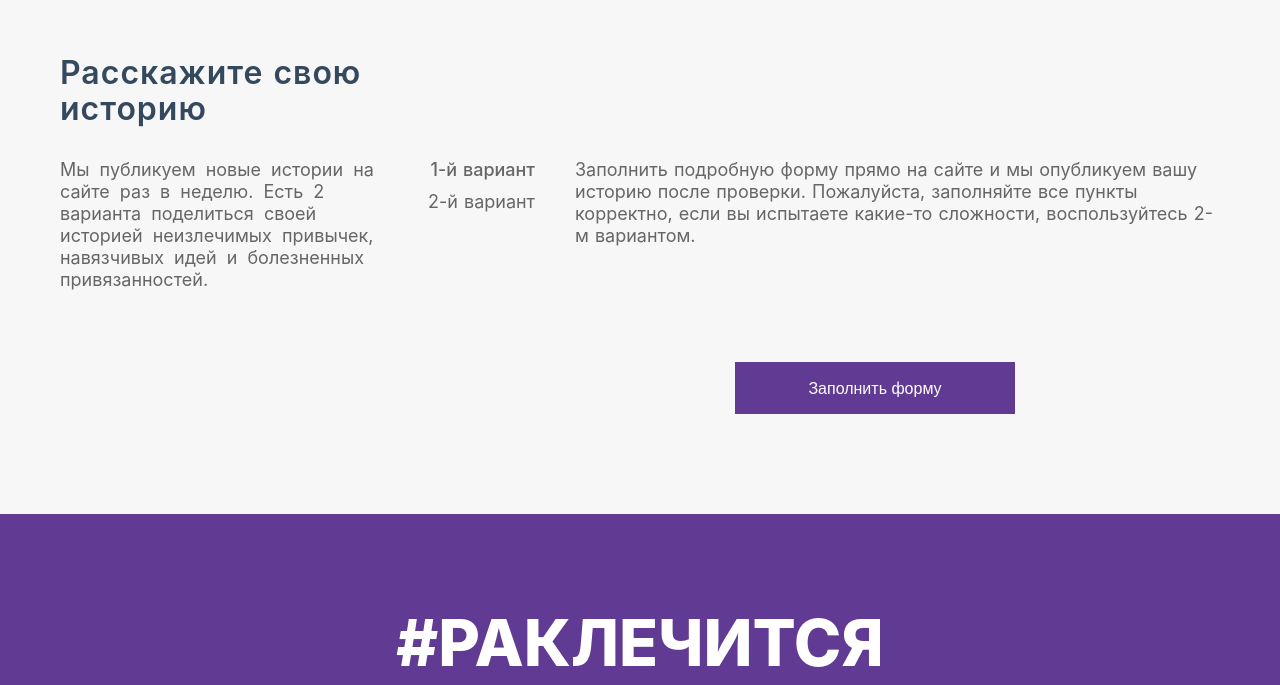
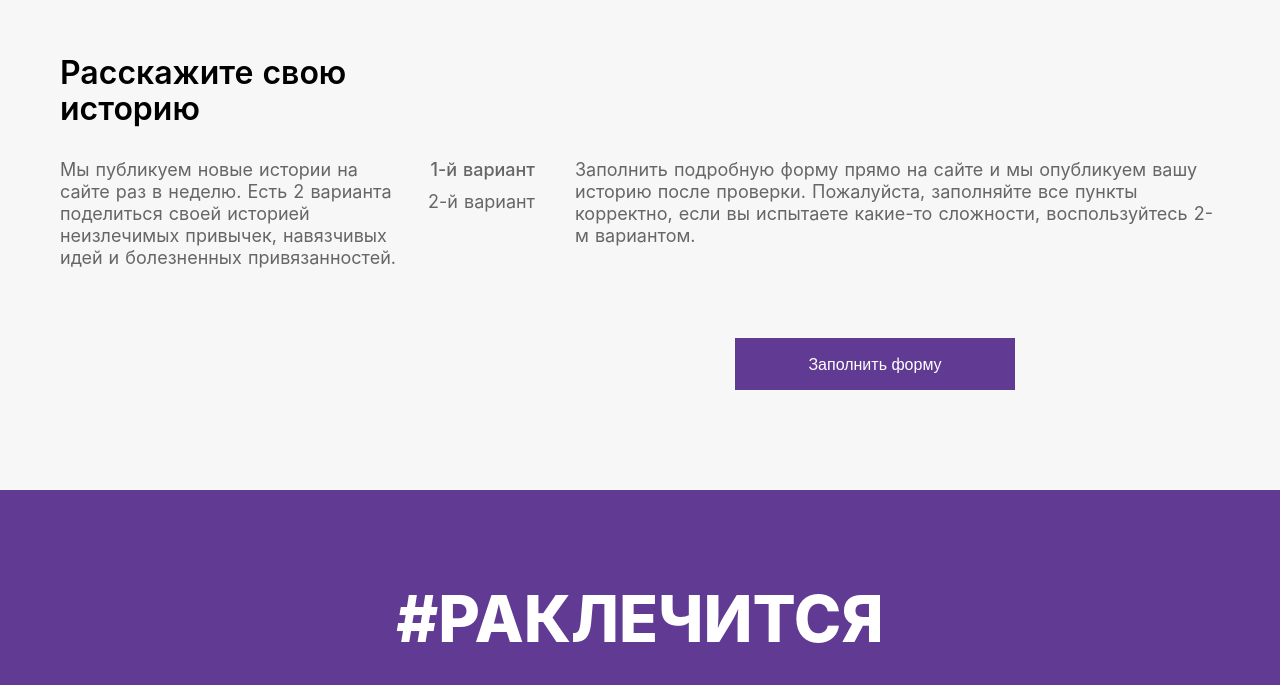
Before and after one commit to rak-lechitsya/project, a Nuxt app: page / in a window 1280 px wide. Shown: the part 115-800 px from the top of the page. Built offline with nearby package versions, Linux system fonts and the light colour scheme.

Commit message:
fix colors

```diff
--- a/pages/index.vue
+++ b/pages/index.vue
@@ -16,37 +16,5 @@
 };
 </script>
 
-<style scoped></style>
-
-<style>
-.container {
-  margin: 0 auto;
-  min-height: 100vh;
-  display: flex;
-  justify-content: center;
-  align-items: center;
-  text-align: center;
-}
-
-.title {
-  font-family: 'Quicksand', 'Source Sans Pro', -apple-system, BlinkMacSystemFont,
-    'Segoe UI', Roboto, 'Helvetica Neue', Arial, sans-serif;
-  display: block;
-  font-weight: 300;
-  font-size: 100px;
-  color: #35495e;
-  letter-spacing: 1px;
-}
-
-.subtitle {
-  font-weight: 300;
-  font-size: 42px;
-  color: #526488;
-  word-spacing: 5px;
-  padding-bottom: 15px;
-}
-
-.links {
-  padding-top: 15px;
-}
+<style scoped>
 </style>
```
Also changed, not shown: package.json (+4 -4 lines).
